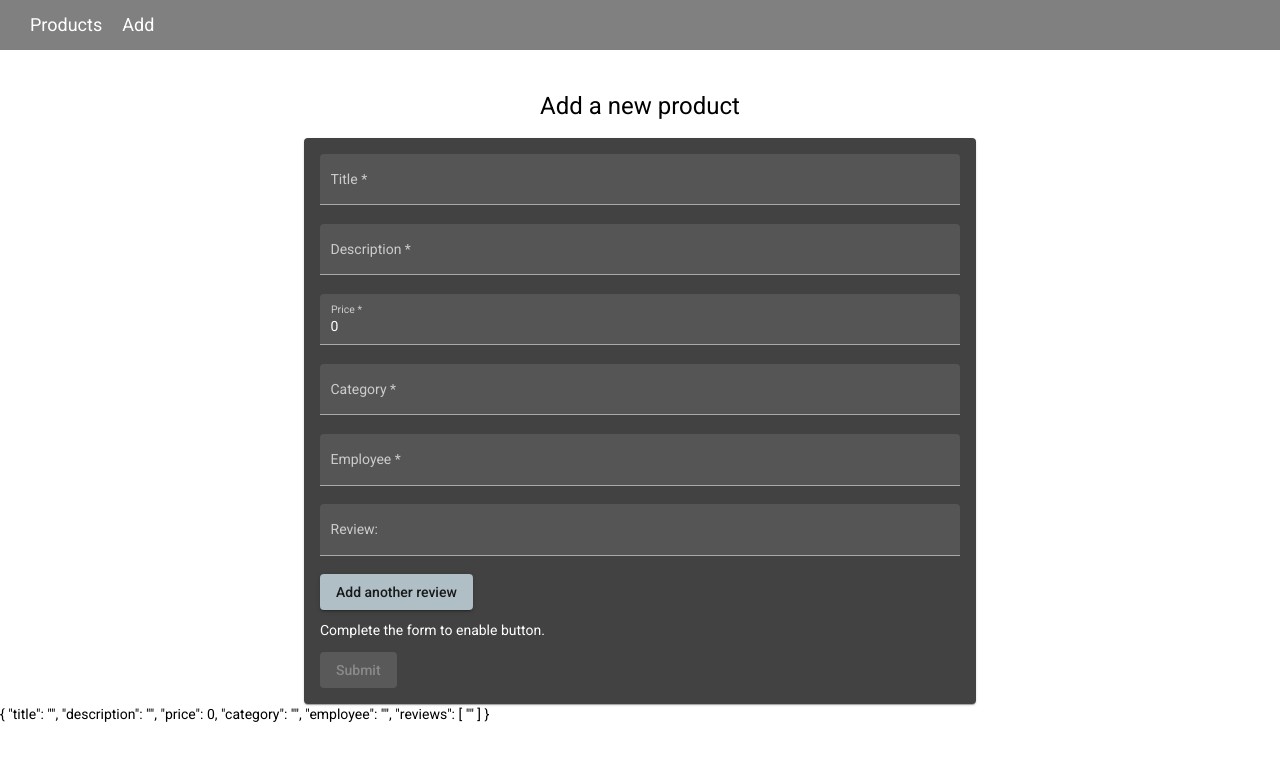
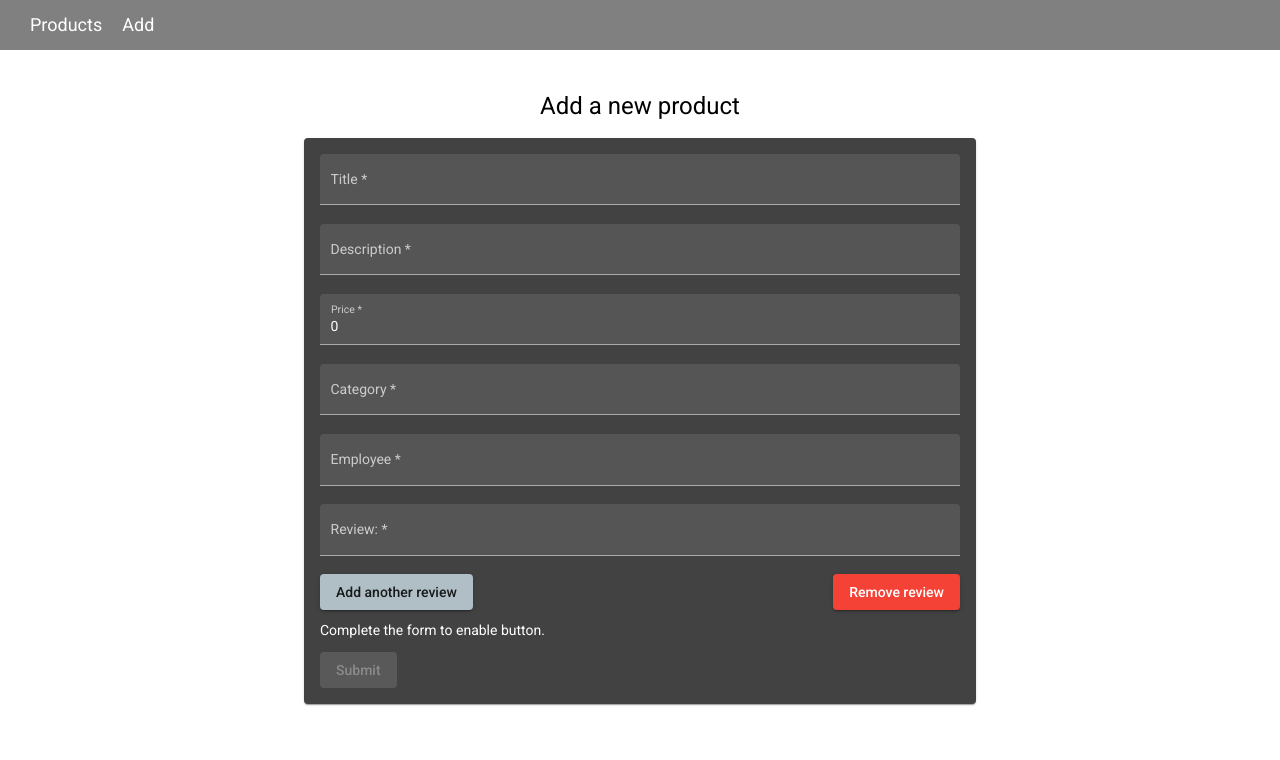
Before and after one commit to irenaJura/angular-backoffice-app, an Angular app: page /add in a window 1280 px wide. Shown: the top 760 px of the page. Built offline with nearby package versions, Linux system fonts and the light colour scheme.

Commit message:
validation for reviews

```diff
--- a/src/app/components/add-product/add-product.component.css
+++ b/src/app/components/add-product/add-product.component.css
@@ -17,6 +17,12 @@ mat-form-field {
     margin-bottom: 10px;
 }
 
+.btn-container {
+    display: flex;
+    justify-content: space-between;
+    margin-bottom: 10px;
+}
+
 @media screen and (max-width: 950px){
     .card {
         width: 80%;
--- a/src/app/components/add-product/add-product.component.html
+++ b/src/app/components/add-product/add-product.component.html
@@ -30,12 +30,15 @@
                     <mat-label>Review:</mat-label>
                     <input matInput id="review-{{ i }}" type="text" [formControlName]="i">
                 </mat-form-field>
+                <div class="btn-container">
+                    <button mat-raised-button color="accent" (click)="addReview()" type="button">Add another
+                        review</button>
+                    <button mat-raised-button color="warn" (click)="removeReview(i)" type="button">Remove
+                        review</button>
+                </div>
             </div>
-            <button mat-raised-button color="accent" (click)="addReview()" type="button">Add another review</button>
         </div>
         <p>Complete the form to enable button.</p>
         <button mat-raised-button color="primary" type="submit" [disabled]="!productForm.valid">Submit</button>
     </form>
 </mat-card>
-
-{{productForm.value | json}}
--- a/src/app/components/add-product/add-product.component.ts
+++ b/src/app/components/add-product/add-product.component.ts
@@ -1,7 +1,7 @@
 import { Product } from './../../classes/product';
 import { ProductService } from './../../services/product.service';
 import { Component, OnInit } from '@angular/core';
-import { FormArray, FormBuilder, FormControl, FormGroup, Validators } from '@angular/forms';
+import { FormArray, FormBuilder, FormControl, Validators } from '@angular/forms';
 import { Router } from '@angular/router';
 
 @Component({
@@ -22,16 +22,13 @@ export class AddProductComponent implements OnInit {
   ngOnInit(): void {
   }
 
-
   productForm = this.fb.group({
     title: new FormControl('', Validators.required),
     description: new FormControl('', Validators.required),
     price: new FormControl(0, Validators.required),
     category: new FormControl('', Validators.required),
     employee: new FormControl('', Validators.required),
-    reviews: this.fb.array([
-      this.fb.control('')
-    ])
+    reviews: this.fb.array([this.fb.control('', Validators.required)])
   })
 
   get reviews() {
@@ -39,7 +36,11 @@ export class AddProductComponent implements OnInit {
   }
 
   addReview() {
-    this.reviews.push(this.fb.control(''));
+    this.reviews.push(this.fb.control('', Validators.required));
+  }
+
+  removeReview(i: number) {
+    this.reviews.removeAt(i);
   }
 
   onSubmit(): void {
--- a/src/app/components/products-list/products-list.component.html
+++ b/src/app/components/products-list/products-list.component.html
@@ -27,3 +27,7 @@
         </mat-list>
     </mat-card>
 </div>
+
+<div class="container" *ngIf="!products">
+    <h1>No products, sorry :(</h1>
+</div>
--- a/src/app/components/products-list/products-list.component.ts
+++ b/src/app/components/products-list/products-list.component.ts
@@ -47,7 +47,7 @@ export class ProductsListComponent implements OnInit {
   }
 
   deleteProduct(id: number): void {
-    window.confirm("Are you sure you want to delete this product?")
+    window.confirm("Are you sure you want to delete this product?") ?
       this.productService.deleteProduct(id)
         .subscribe(
           response => {
@@ -56,7 +56,8 @@ export class ProductsListComponent implements OnInit {
           },
           error => {
             console.log(error);
-        });
+          }) :
+      null;
   }
 
   toggleReviews(id: number) {
```
Lines whose indentation alone changed are shown as unchanged.
